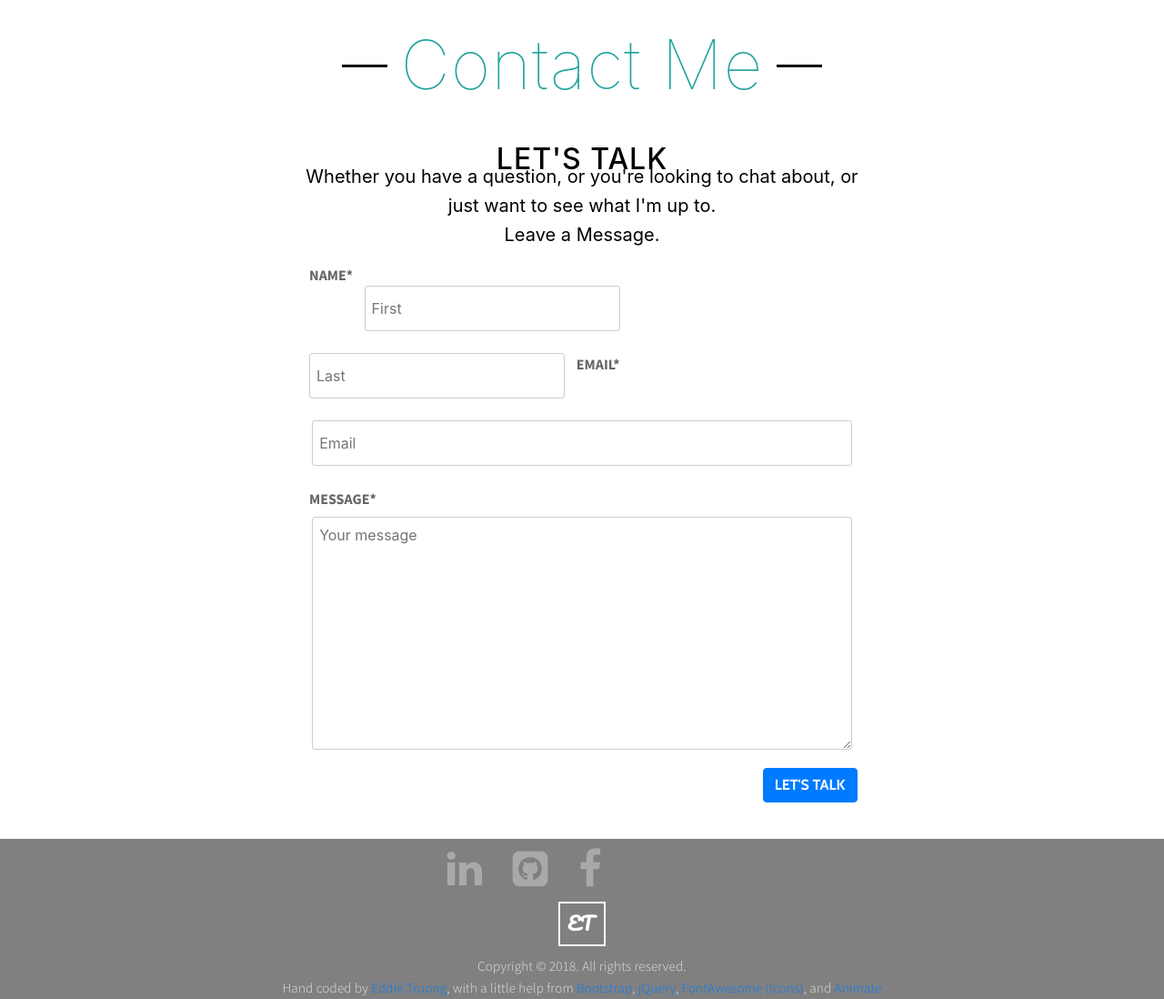
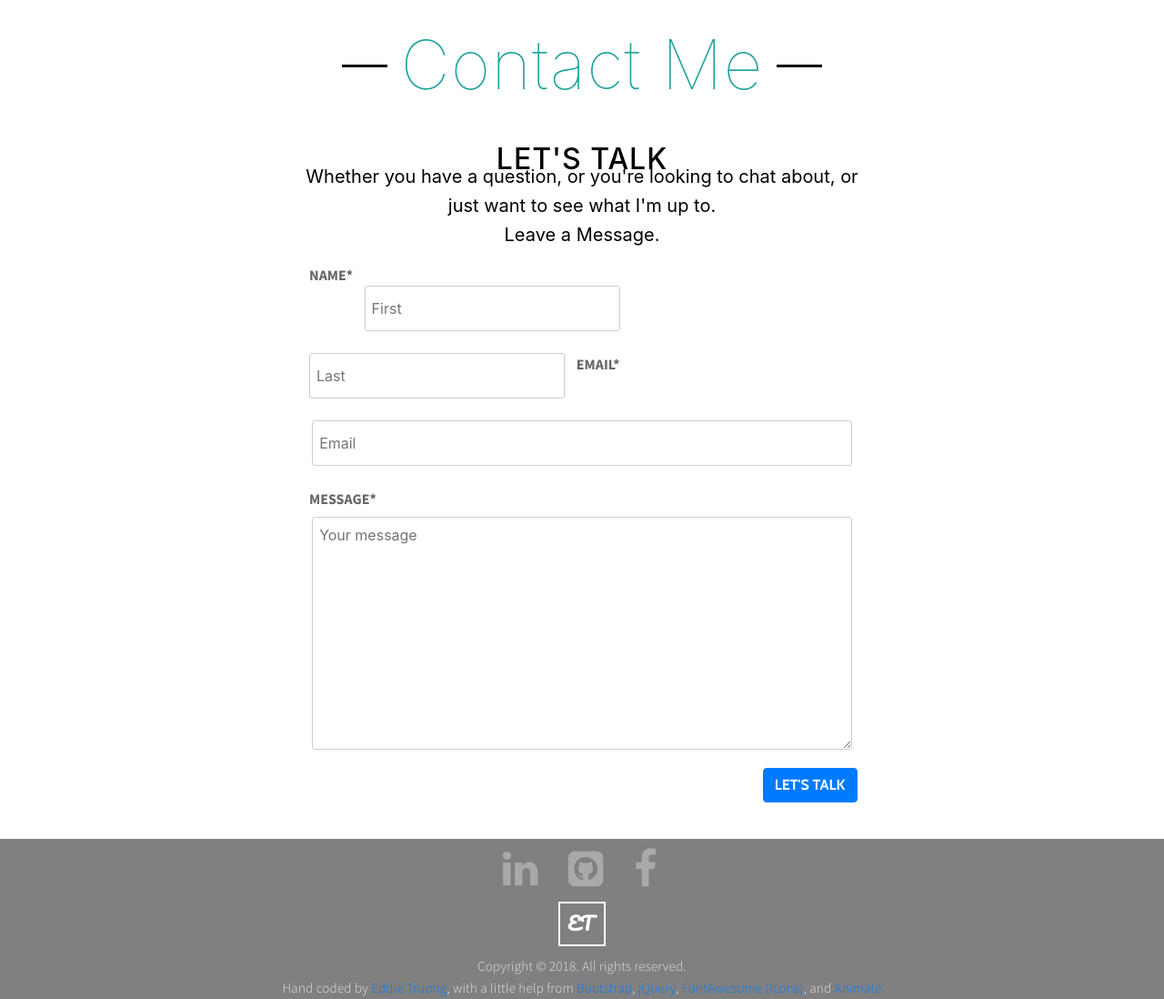
Before and after one commit to etruong1231/etruong1231.github.io, a website with bundled scripts: page index.html in a window 1280 px wide. Shown: the part 3149-4247 px from the top of the page at 91% size. Built offline with nearby package versions, Linux system fonts and the light colour scheme.

Commit message:
Update style.css

```diff
--- a/resources/css/style.css
+++ b/resources/css/style.css
@@ -831,6 +831,9 @@ textarea {
     .content-section h1 {
         font-size: 75px;
     }
+    .social {
+        margin-right:4%;
+    }
 
 
 }
@@ -862,5 +865,7 @@ textarea {
         top: 45px;
         width: 50px;
 
+    }.social {
+        margin-right: 4%%;
     }
 }
```
